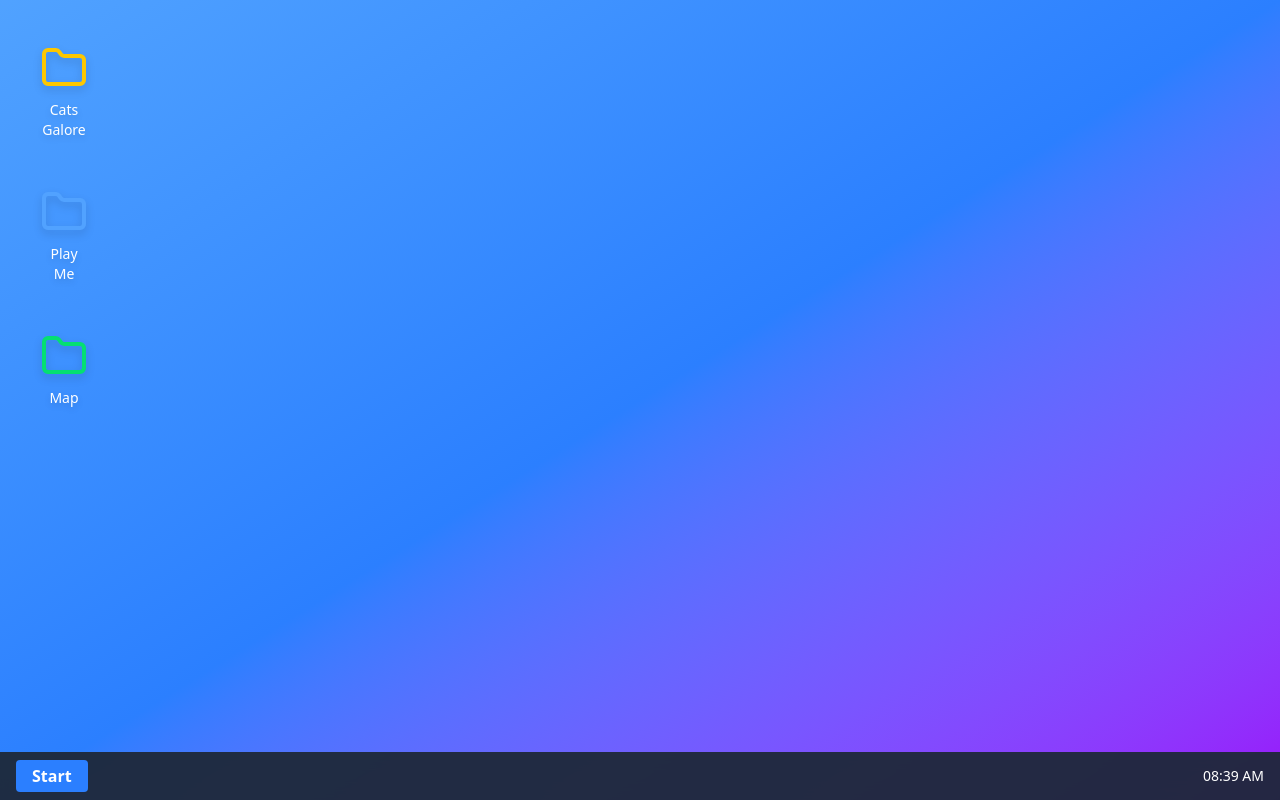
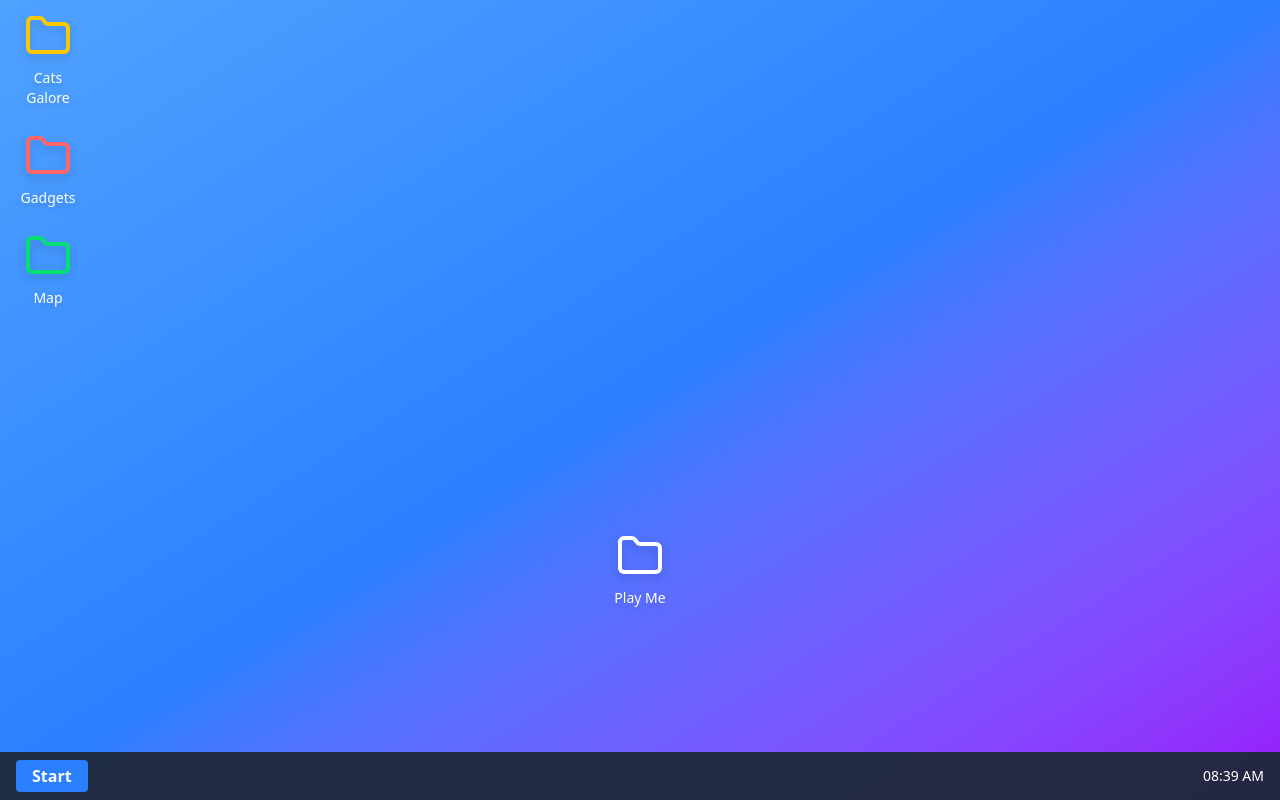
Before and after one commit to Ashfaith/desktop-escape, a React (Vite) app: page / in a window 1280 px wide. Built offline with nearby package versions, Linux system fonts and the light colour scheme.

Commit message:
added another folder. Adjusted styling

```diff
--- a/src/App.tsx
+++ b/src/App.tsx
@@ -22,27 +22,34 @@ const DesktopPC = () => {
 
   const desktopIcons = [
     {
-      id: 1,
+      id: 0,
       name: "Cats Galore",
       icon: Folder,
       color: "text-yellow-400",
       password: false,
     },
     {
-      id: 2,
-      name: "Play Me",
+      id: 1,
+      name: "Gadgets",
       icon: Folder,
-      color: "text-blue-400",
+      color: "text-red-400",
       password: false,
-      width: 1200,
-      height: 800,
     },
     {
-      id: 3,
+      id: 2,
       name: "Map",
       icon: Folder,
       color: "text-green-400",
       password: true,
+    },
+    {
+      id: 3,
+      name: "Play Me",
+      icon: Folder,
+      color: "text-white",
+      password: false,
+      width: 1200,
+      height: 800,
     },
   ];
 
@@ -74,14 +81,16 @@ const DesktopPC = () => {
   return (
     <div className="h-screen w-screen bg-gradient-to-br from-blue-400 via-blue-500 to-purple-600 overflow-hidden relative">
       {/* Desktop Icons */}
-      <div className="p-8 grid grid-cols-1 gap-6 w-32">
+      <div className="flex flex-col items-start h-screen w-screen">
         {desktopIcons.map((icon) => {
           const Icon = icon.icon;
           return (
             <button
               key={icon.id}
               onDoubleClick={() => openFile(icon)}
-              className="flex flex-col items-center gap-2 p-3 rounded hover:bg-white/20 transition-colors group"
+              className={`flex flex-col items-center gap-2 p-3 w-24 rounded hover:bg-white/20 transition-colors group ${
+                icon.id === desktopIcons.length - 1 ? "mx-auto my-50" : ""
+              }`}
             >
               <Icon size={48} className={`${icon.color} drop-shadow-lg`} />
               <span className="text-white text-sm font-medium text-center drop-shadow-md">
--- a/src/components/CatsGalore.tsx
+++ b/src/components/CatsGalore.tsx
@@ -32,7 +32,7 @@ const Cats = () => {
       return { x, y, index };
     });
 
-    const delayPerCat = 300; // .3 seconds between each cat appearing
+    const delayPerCat = 150; // .15 seconds between each cat appearing
     const timers: number[] = newPos.map((pos, i) =>
       setTimeout(() => {
         setTimedCats((prev) => [...prev, pos]);
--- a/src/components/Password.tsx
+++ b/src/components/Password.tsx
@@ -1,7 +1,7 @@
 import { useState } from "react";
 
 const Password = () => {
-  const password = "secret";
+  const password = "EyesOnly-042!";
 
   const [inputValue, setInputValue] = useState("");
   const [isPasswordCorrect, setIsPasswordCorrect] = useState<boolean>(false);
@@ -41,7 +41,7 @@ const Password = () => {
       </div>
       <div className="mt-4 h-8">
         {isIncorrect && (
-          <p className="text-red-600 text-l">Incorrect password. Try again.</p>
+          <p className="text-red-600 text-l">INCORRECT PASSWORD! TRY AGAIN!</p>
         )}
       </div>
     </>
```
